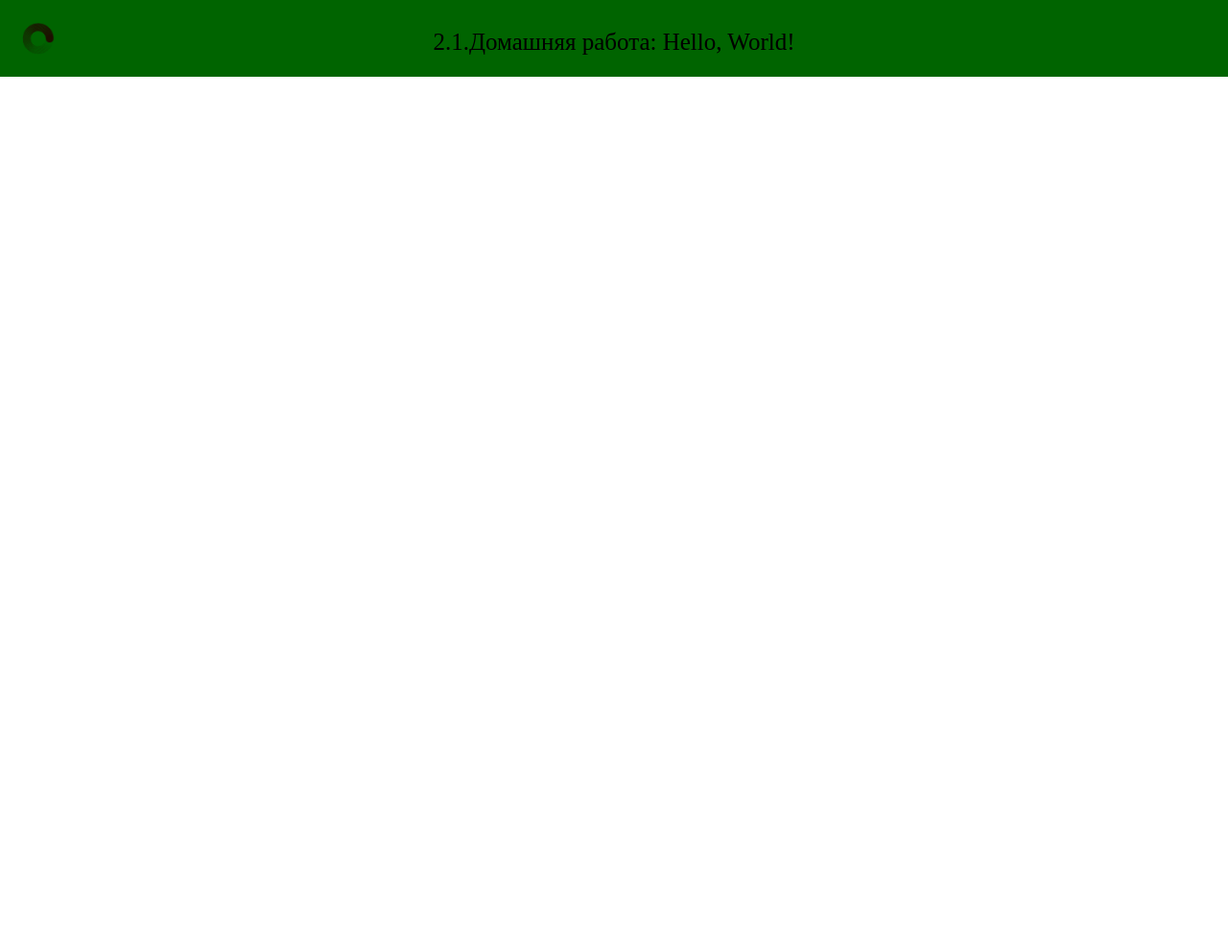
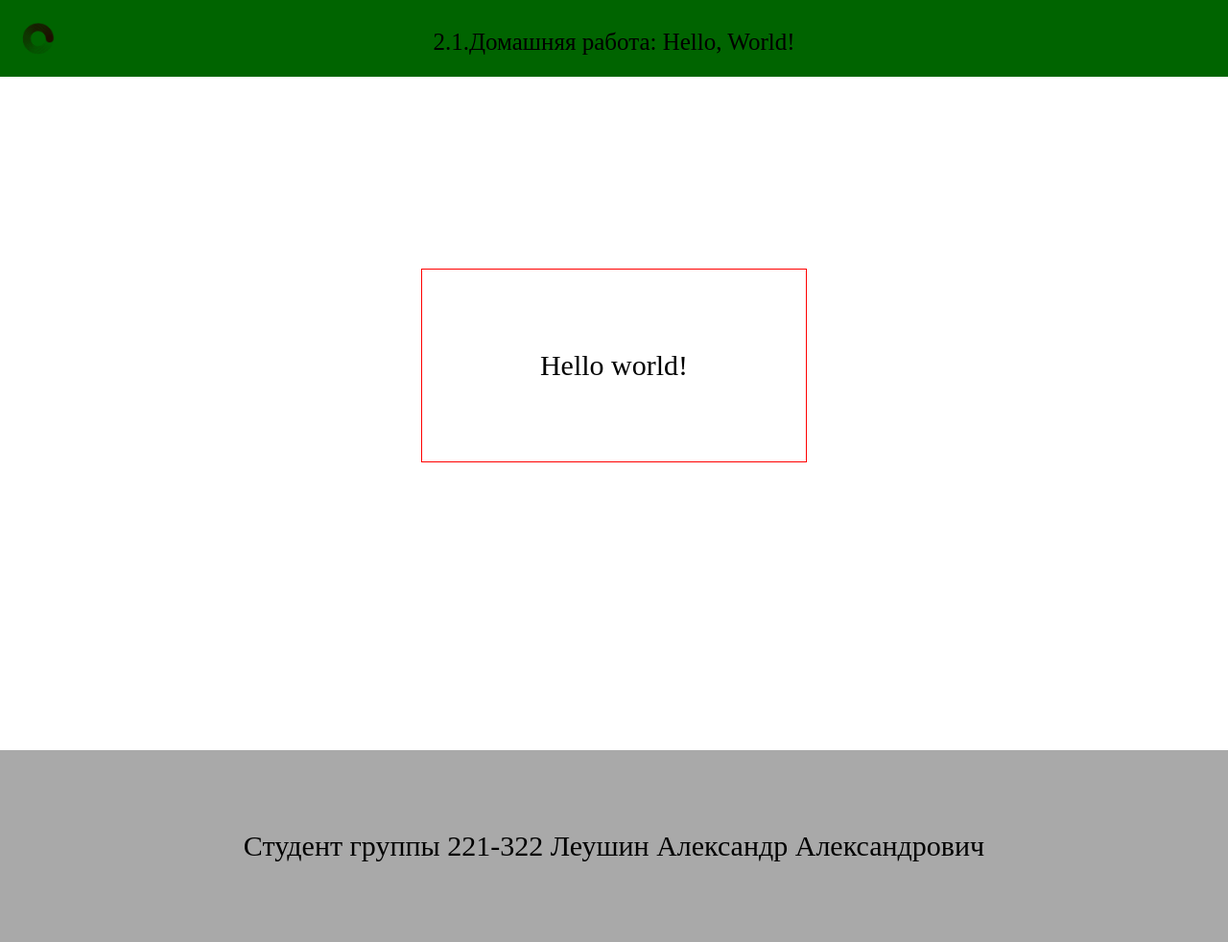
Before and after one commit to shinzerozeroone/Php, a PHP site: page / in a window 1280 px wide. Shown: the whole page at 96% size. Before the commit the page ends 80 px from the top, so only its background shows below. Run offline with PHP 8.4, Linux system fonts and the light colour scheme.

Commit message:
Main и Footer
Финальный коммит

```diff
--- a/index.php
+++ b/index.php
@@ -18,6 +18,28 @@
 
         </div>
     </header>
+
+    <main>
+        <div class="main">
+           <p>
+                <?php
+                    echo 'Hello world!';
+                ?>
+            </p>
+        </div>
+    </main>
+
+    <footer>
+        <div class="footer">
+
+            <p>
+                <?php
+                    echo 'Студент группы 221-322 Леушин Александр Александрович'
+                ?>
+            </p>
+
+        </div>
+    </footer>
 </body>
 
 </html>
--- a/style.css
+++ b/style.css
@@ -22,3 +22,24 @@
     position: relative;
     top: -50px;
 }
+
+.main{
+    width: 400px;
+    height: 200px;
+    border: 1px solid red;
+    margin: 0 auto;
+    margin-top: 200px;
+    line-height: 200px;
+    text-align: center;
+    font-size: 30px;
+}
+
+.footer{
+    width: 100%;
+    height: 200px;
+    background-color: darkgrey;
+    margin-top: 300px;
+    text-align: center;
+    line-height: 200px;
+    font-size: 30px;
+}
```
